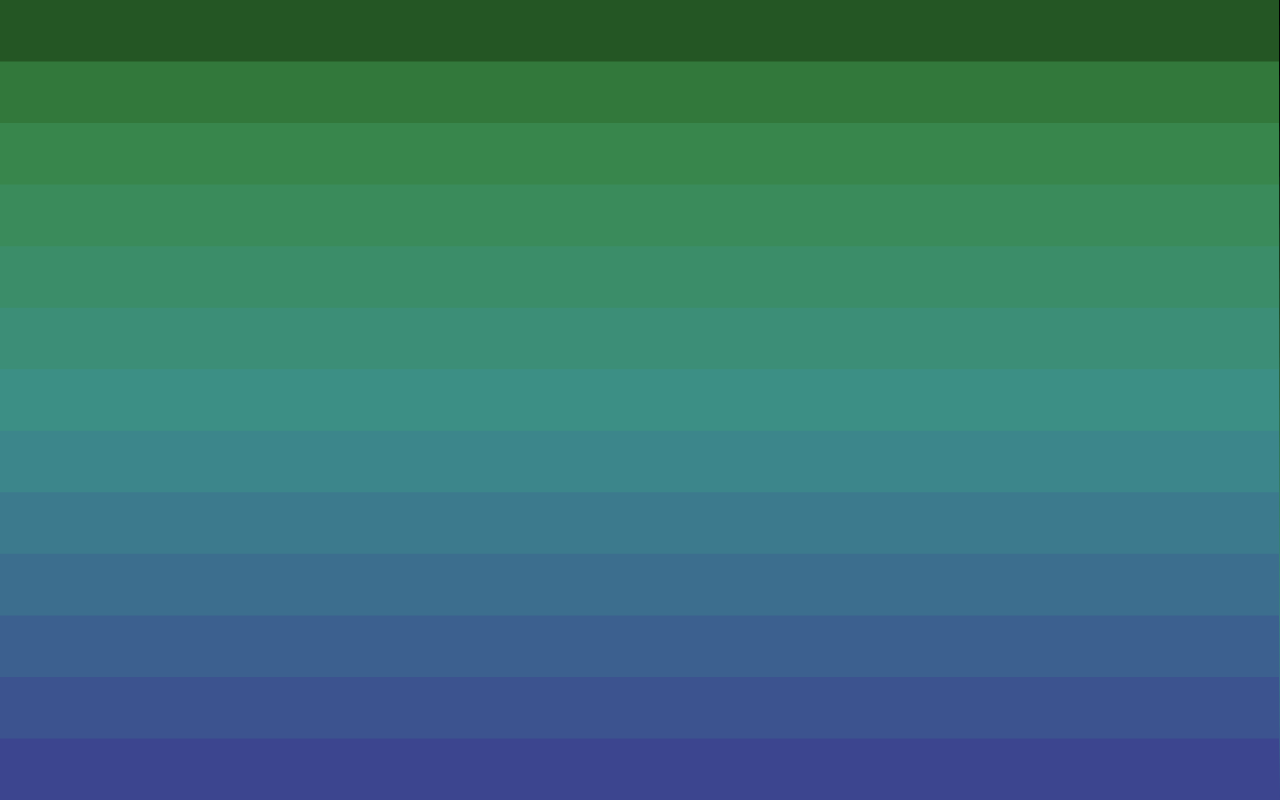
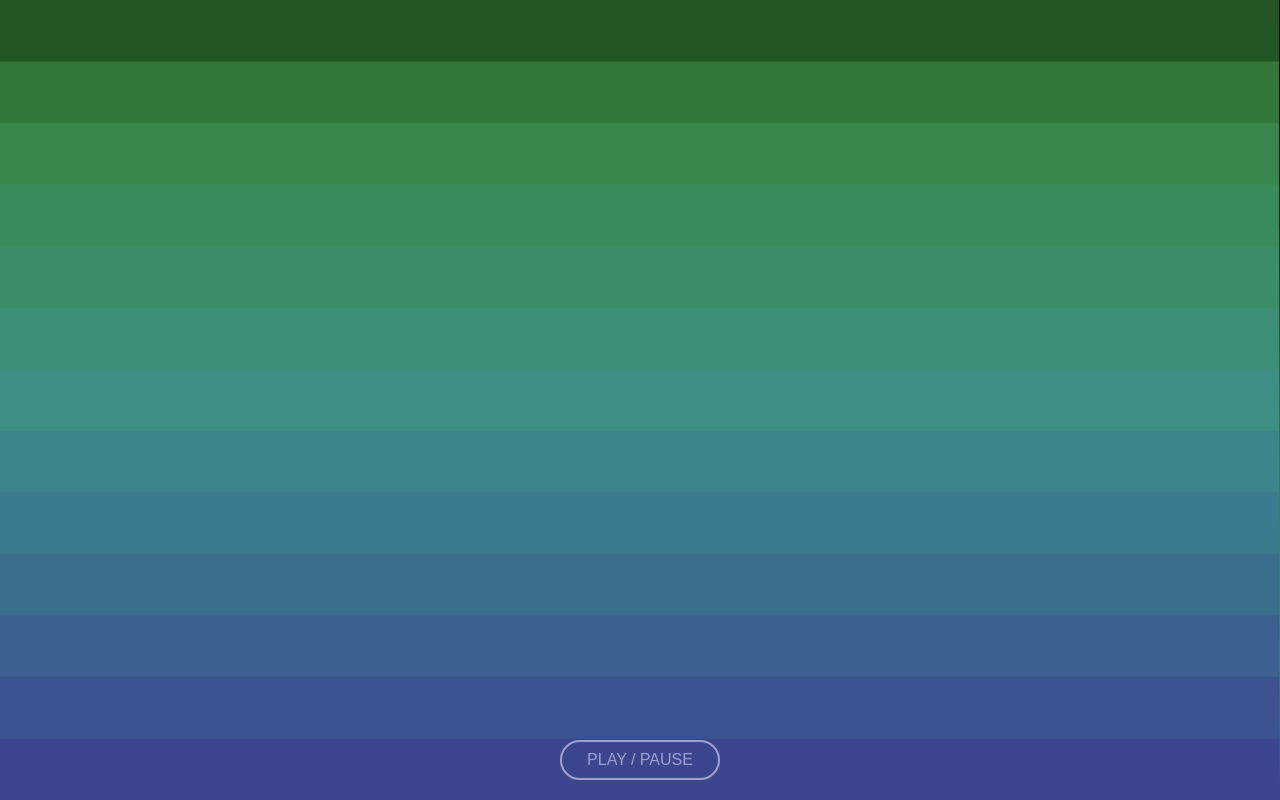
Before and after one commit to ejulcsi/audiowaves, a plain HTML site: page index.html in a window 1280 px wide. Drawn offline with Linux system fonts and the light colour scheme; animation ran at ten frames a second.

Commit message:
add button

```diff
--- a/app.js
+++ b/app.js
@@ -14,22 +14,18 @@ var ctx = canvas.getContext("2d");
 canvas.width = window.innerWidth;
 canvas.height = window.innerHeight;
 
+var button = document.querySelector("button");
 var playing = false;
 
 ctx.clearRect(0, 0, canvas.width, canvas.height);
 
-canvas.addEventListener('click', function() {
-	if (playing) {
+button.addEventListener('click', function() {
+  if (playing) {
     audio.pause();
   } else {
     audio.play();
     playing = true;
   }
-});
-
-
-audio.addEventListener('loadmetadata', function() {
-  console.log(audio.duration);
 });
 
 
--- a/index.html
+++ b/index.html
@@ -10,6 +10,7 @@
 <body>
   <audio src='NightmaresOnWax.mp3' controls="" autobuffer></audio>
   <canvas></canvas>
+  <button>play / pause</button>
   <script src='./app.js'></script>
 </body>
 </html>
--- a/styles.css
+++ b/styles.css
@@ -1,4 +1,5 @@
 body {
+	position: relative;
     display: flex;
     width: 100%;
     height: 100vh;
@@ -10,3 +11,20 @@ body {
 audio {
     display: none;
 }
+
+button {
+	position: absolute;
+	width: 160px;
+	height: 40px;
+	bottom: 20px;
+	left: 50%;
+	font-size: 16px;
+	text-align: center;
+	color: rgba(255, 255, 255, 0.5);
+	text-transform: uppercase;
+	background: none;
+	outline: none;
+	border: 2px solid rgba(255, 255, 255, 0.5);
+	border-radius: 40px;
+	transform: translateX(-50%);
+}
```
Also changed, not shown: 1 other file.
